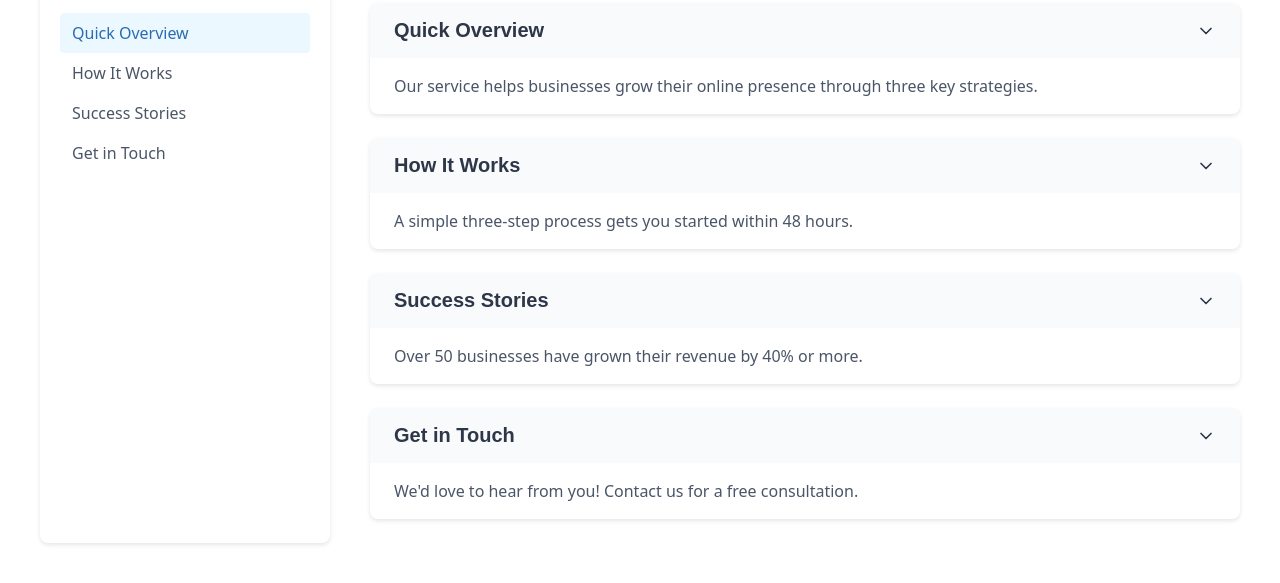
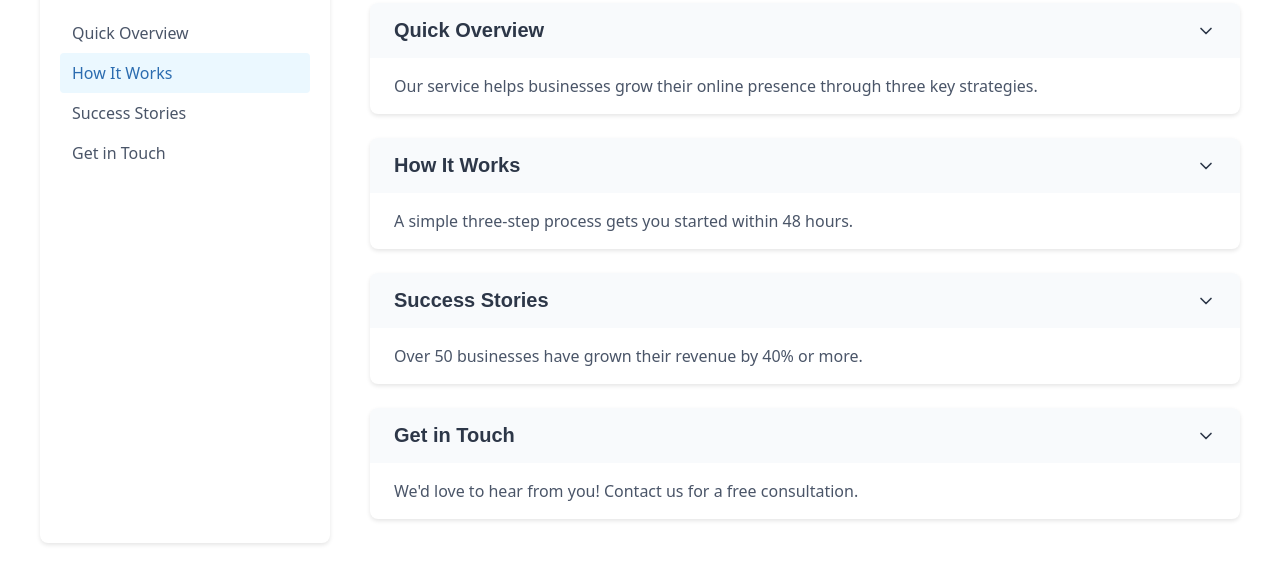
Before and after one commit to omasha/display-long-content, a plain HTML site: page index.html in a window 1280 px wide. Both pictures are taken after a click on the link "How It Works". Shown: the part 77-660 px from the top of the page. Drawn offline with Linux system fonts and the light colour scheme.

Commit message:
remove intersection observer

```diff
--- a/index.html
+++ b/index.html
@@ -532,63 +532,49 @@
 
       toggleAllBtns.forEach((btn) => btn.addEventListener("click", toggleAll));
 
-      // Handle individual section expansion
+      // Update active state for both TOC links when either is clicked
+      const updateActiveState = (sectionId) => {
+        const allLinks = document.querySelectorAll(".toc-link");
+        allLinks.forEach((link) => {
+          link.classList.remove("active");
+          if (link.getAttribute("href") === "#" + sectionId) {
+            link.classList.add("active");
+          }
+        });
+      };
+
+      // Handle individual section expansion and active state
       document.querySelectorAll(".section-header").forEach((header) => {
         header.addEventListener("click", () => {
           const section = header.closest(".content-section");
           const content = section.querySelector(".section-content");
           content.classList.toggle("expanded");
+          updateActiveState(section.id);
         });
       });
 
-      // Handle scroll spy for TOC
-      const sections = document.querySelectorAll(".content-section");
-      const tocLinks = document.querySelectorAll(".toc-link");
-
-      const observerOptions = {
-        threshold: 0.5,
-        rootMargin: "-20% 0px -35% 0px",
-      };
-
-      const observerCallback = (entries) => {
-        entries.forEach((entry) => {
-          if (entry.isIntersecting) {
-            tocLinks.forEach((link) => {
-              link.classList.remove("active");
-              if (link.getAttribute("href") === "#" + entry.target.id) {
-                link.classList.add("active");
-              }
-            });
-          }
-        });
-      };
-
-      const observer = new IntersectionObserver(
-        observerCallback,
-        observerOptions
-      );
-      sections.forEach((section) => observer.observe(section));
-
-      // Smooth scroll for TOC links
+      // Handle TOC link clicks and smooth scroll
       document.querySelectorAll(".toc-link").forEach((link) => {
         link.addEventListener("click", (e) => {
           e.preventDefault();
-          const targetId = link.getAttribute("href");
-          const targetSection = document.querySelector(targetId);
+          const targetId = link.getAttribute("href").substring(1); // Remove the #
+          const targetSection = document.querySelector("#" + targetId);
           targetSection.scrollIntoView({ behavior: "smooth" });
+          updateActiveState(targetId);
         });
       });
 
       // Update TOC if content changes dynamically
       const contentObserver = new MutationObserver(() => {
         generateTOC();
-        // Reattach smooth scroll listeners to new TOC items
+        // Reattach click listeners to new TOC items
         document.querySelectorAll(".toc-link").forEach((link) => {
           link.addEventListener("click", (e) => {
             e.preventDefault();
-            const targetId = link.getAttribute("href");
-            const targetSection = document.querySelector(targetId);
+            const targetId = link.getAttribute("href").substring(1);
+            const targetSection = document.querySelector("#" + targetId);
             targetSection.scrollIntoView({ behavior: "smooth" });
+            updateActiveState(targetId);
           });
         });
       });
@@ -598,6 +584,7 @@
         subtree: true,
       });
 
+      // Bottom menu toggle functionality
       const toggleBottomMenuBtn = document.getElementById("toggle-bottom-menu");
       const bottomMenu = document.getElementById("sticky-toc");
 
```
